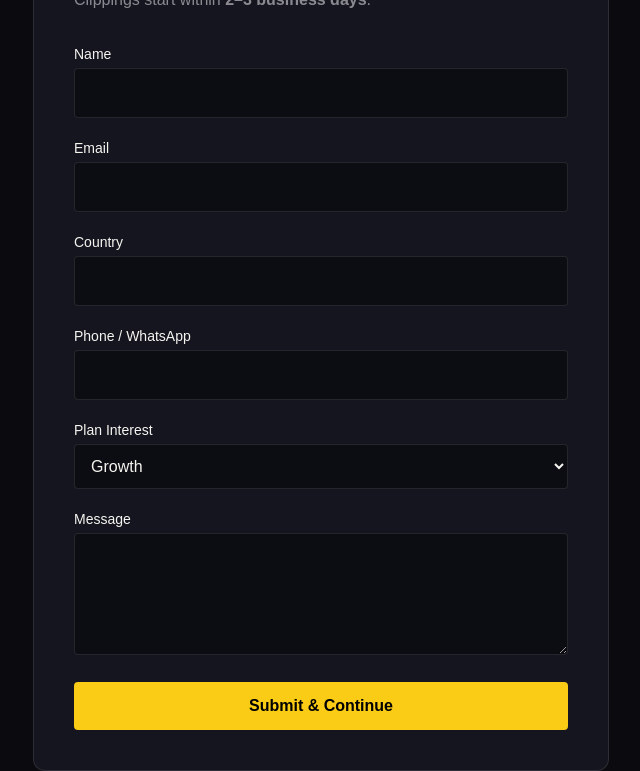
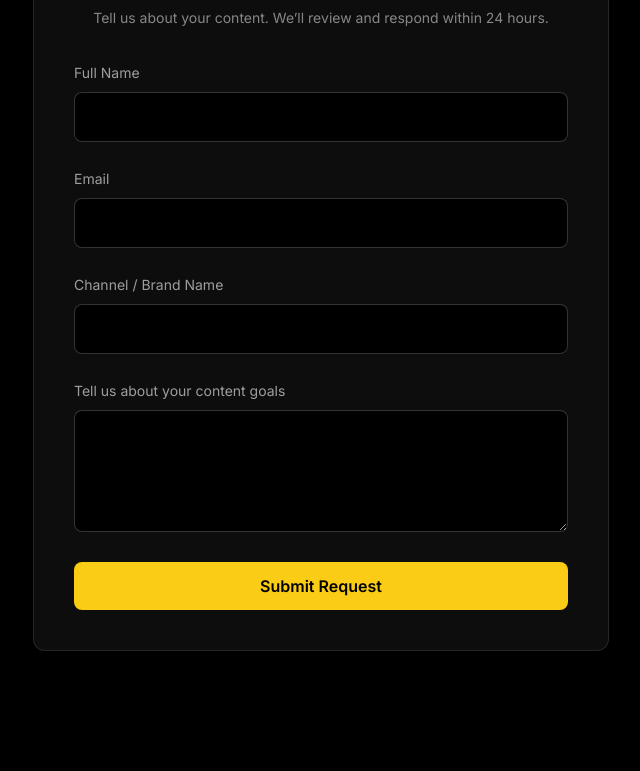
Before and after one commit to shikadoexe/shikadoclips.in, a website: page interest.html in a window 1280 px wide. Shown: the part 121-892 px from the top of the page, without its empty margins (319-959 px from the left). After the commit the page ends 800 px from the top, so only its background shows below. Drawn offline with nearby package versions, Linux system fonts and the light colour scheme.

Commit message:
Update interest.html

```diff
--- a/interest.html
+++ b/interest.html
@@ -3,76 +3,91 @@
 <head>
 <meta charset="UTF-8" />
 <meta name="viewport" content="width=device-width, initial-scale=1.0" />
-  <title>Get Started | ShikadoClips</title>
+<title>Request Access | ShikadoClips</title>
 
 <script src="https://cdn.tailwindcss.com"></script>
+<script src="https://cdnjs.cloudflare.com/ajax/libs/gsap/3.12.2/gsap.min.js"></script>
+
+<link href="https://fonts.googleapis.com/css2?family=Inter:wght@400;600;700;900&display=swap" rel="stylesheet">
 
 <style>
-    body {
-      background: #0a0a0f;
-      color: #f5f5f0;
-      font-family: 'DM Sans', sans-serif;
+body { font-family: 'Inter', sans-serif; }
+.glow:hover {
+  box-shadow: 0 0 20px rgba(250, 204, 21, 0.5);
 }
 </style>
 </head>
-<body class="min-h-screen flex items-center justify-center px-6">
 
-  <div class="max-w-xl w-full bg-[#151520] border border-white/10 rounded-xl p-10">
-    <h1 class="text-3xl font-bold mb-2">
-      Start with <span class="text-yellow-400">ShikadoClips</span>
+<body class="bg-black text-white flex items-center justify-center min-h-screen px-6">
+
+<div id="card" class="w-full max-w-xl bg-white/5 border border-white/10 backdrop-blur-lg p-10 rounded-xl opacity-0 translate-y-10">
+
+<h1 class="text-3xl font-bold mb-6 text-center">
+Request Growth Access
 </h1>
-    <p class="text-white/50 mb-8">
-      Share your details and we’ll begin onboarding.
-      <br/>Clippings start within <strong>2–3 business days</strong>.
+
+<p class="text-white/50 text-center mb-8 text-sm">
+Tell us about your content. We’ll review and respond within 24 hours.
 </p>
 
-    <form action="/api/lead" method="POST" class="space-y-5">
+<form action="/api/lead" method="POST" class="space-y-6">
 
-      <input type="text" name="company" style="display:none">
+<input type="hidden" name="source" value="website">
+<input type="hidden" name="plan" id="planField">
 
-      <input type="hidden" name="source" value="website" />
-
+<!-- Name -->
 <div>
-        <label class="block text-sm mb-1">Name</label>
-        <input name="name" required class="w-full p-3 rounded bg-black/40 border border-white/10" />
+<label class="text-sm text-white/60">Full Name</label>
+<input name="name" required type="text"
+class="w-full mt-2 bg-black border border-white/20 rounded-lg px-4 py-3 focus:border-yellow-400 focus:outline-none transition duration-300">
 </div>
 
+<!-- Email -->
 <div>
-        <label class="block text-sm mb-1">Email</label>
-        <input name="email" type="email" required class="w-full p-3 rounded bg-black/40 border border-white/10" />
+<label class="text-sm text-white/60">Email</label>
+<input name="email" required type="email"
+class="w-full mt-2 bg-black border border-white/20 rounded-lg px-4 py-3 focus:border-yellow-400 focus:outline-none transition duration-300">
 </div>
 
+<!-- Company -->
 <div>
-        <label class="block text-sm mb-1">Country</label>
-        <input name="country" required class="w-full p-3 rounded bg-black/40 border border-white/10" />
+<label class="text-sm text-white/60">Channel / Brand Name</label>
+<input name="company" type="text"
+class="w-full mt-2 bg-black border border-white/20 rounded-lg px-4 py-3 focus:border-yellow-400 focus:outline-none transition duration-300">
 </div>
 
+<!-- Message -->
 <div>
-        <label class="block text-sm mb-1">Phone / WhatsApp</label>
-        <input name="phone" required class="w-full p-3 rounded bg-black/40 border border-white/10" />
+<label class="text-sm text-white/60">Tell us about your content goals</label>
+<textarea name="message" rows="4"
+class="w-full mt-2 bg-black border border-white/20 rounded-lg px-4 py-3 focus:border-yellow-400 focus:outline-none transition duration-300"></textarea>
 </div>
 
-      <div>
-        <label class="block text-sm mb-1">Plan Interest</label>
-        <select name="plan" class="w-full p-3 rounded bg-black/40 border border-white/10">
-          <option>Starter</option>
-          <option selected>Growth</option>
-          <option>Authority</option>
-          <option>Custom</option>
-        </select>
-      </div>
-
-      <div>
-        <label class="block text-sm mb-1">Message</label>
-        <textarea name="message" rows="4" class="w-full p-3 rounded bg-black/40 border border-white/10"></textarea>
-      </div>
-
-      <button type="submit" class="w-full mt-6 py-3 bg-yellow-400 text-black font-bold rounded">
-        Submit & Continue
+<button type="submit"
+class="w-full bg-yellow-400 text-black font-semibold py-3 rounded-lg glow transition duration-300">
+Submit Request
 </button>
 
 </form>
+
 </div>
+
+<script>
+// Fade-in animation
+gsap.to("#card", {
+  opacity: 1,
+  y: 0,
+  duration: 1,
+  ease: "power3.out"
+});
+
+// Auto capture plan from URL
+const urlParams = new URLSearchParams(window.location.search);
+const plan = urlParams.get('plan');
+if (plan) {
+  document.getElementById('planField').value = plan;
+}
+</script>
 
 </body>
 </html>
```
Lines whose indentation alone changed are shown as unchanged.
